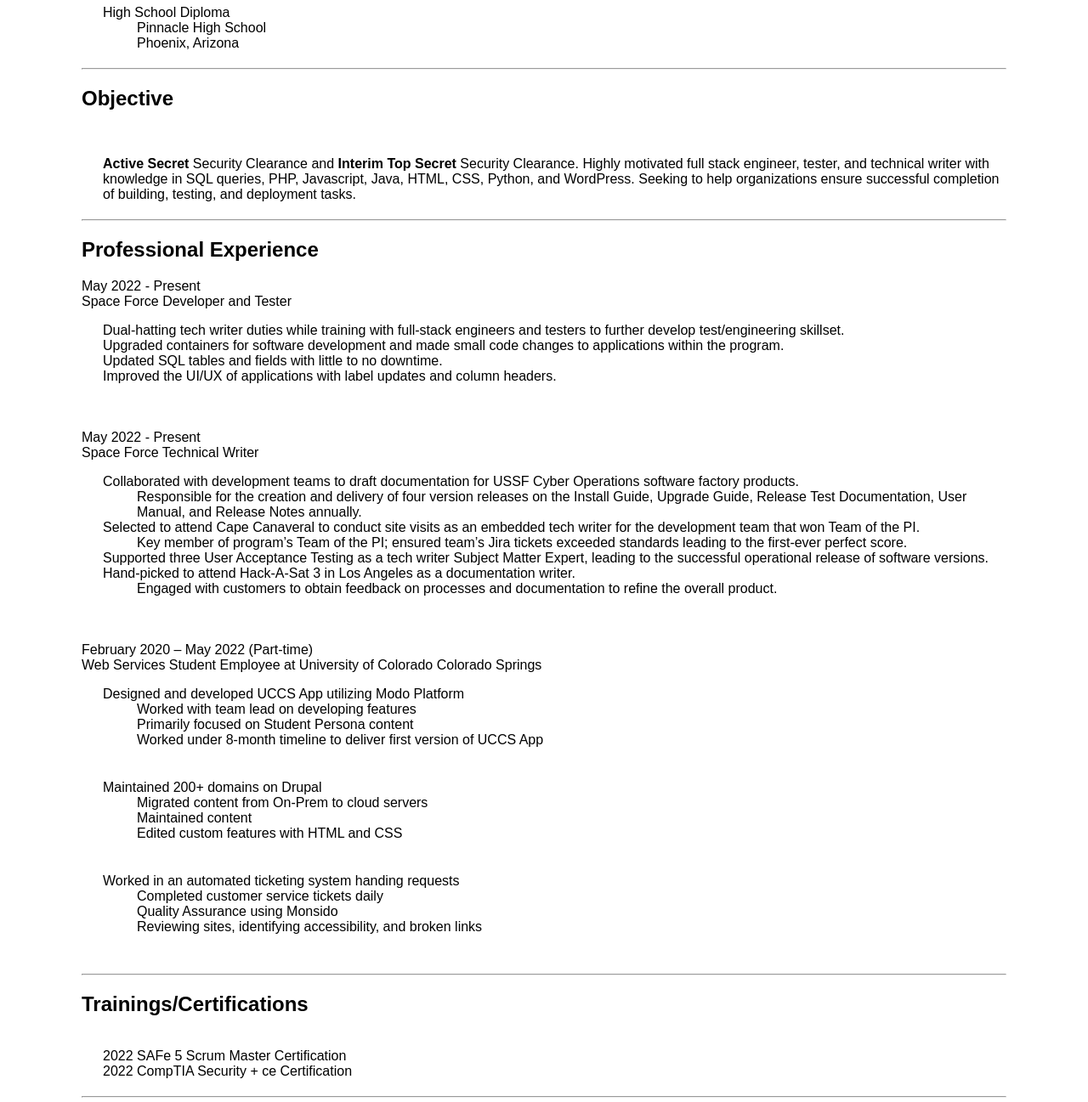
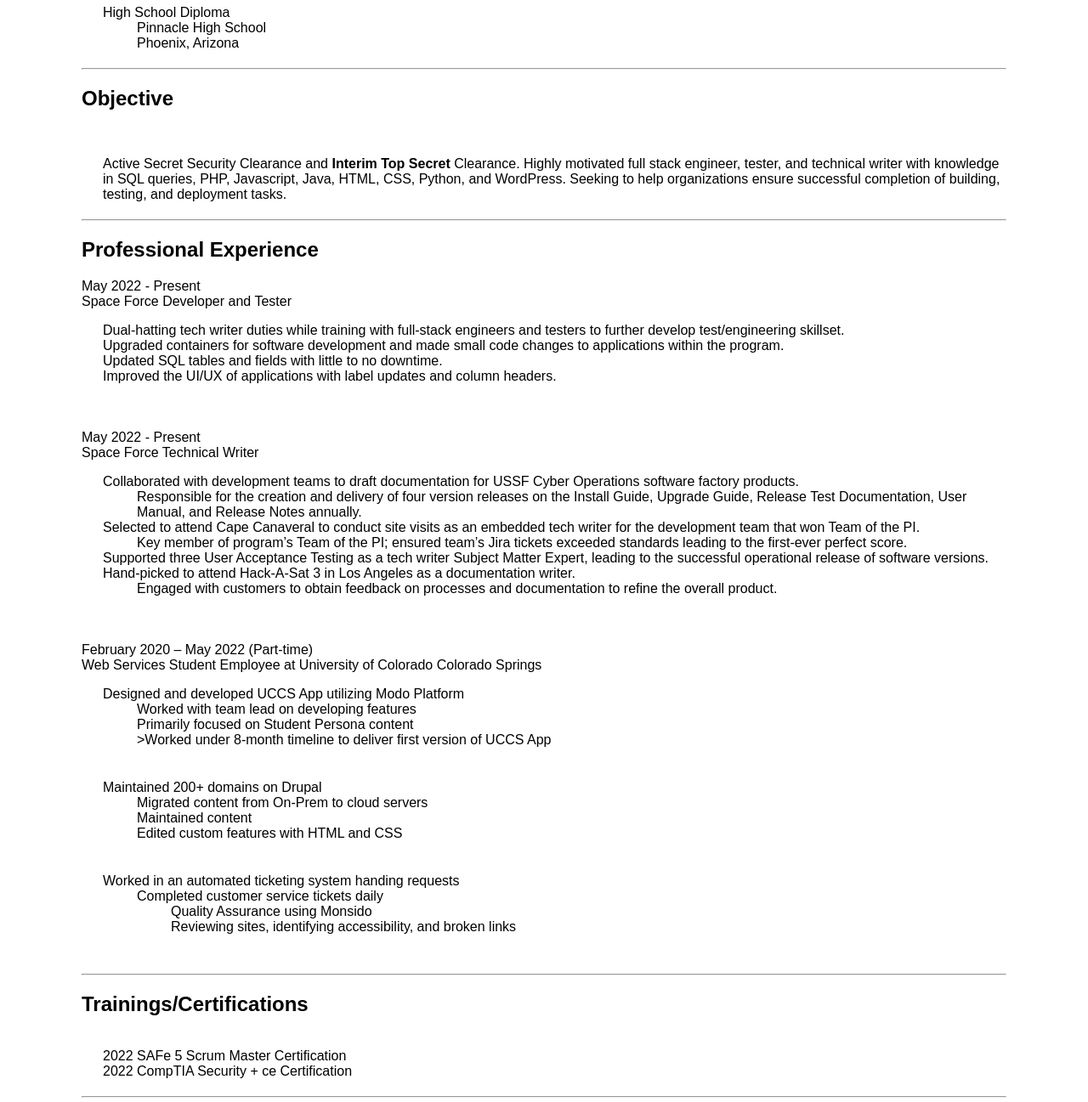
Before and after one commit to ajunge15/Portfolio, a plain HTML site: page Resume.html in a window 1280 px wide. Shown: the part 342-1639 px from the top of the page at 85% size. Drawn offline with Linux system fonts and the light colour scheme.

Commit message:
Update Resume.html

```diff
--- a/Resume.html
+++ b/Resume.html
@@ -38,8 +38,8 @@
         </ul><hr>
 
         <h2>Objective</h2><br><ul class="spacing">
-        <p><b>Active Secret</b> Security Clearance and <b>Interim Top Secret</b> Security Clearance. Highly motivated full stack engineer, tester, and technical writer with knowledge
-        in SQL queries, PHP, Javascript, Java, HTML, CSS, Python, and WordPress. Seeking to help organizations ensure successful completion
+        <p>Active Secret</b> Security Clearance and <b>Interim Top Secret</b> Clearance. Highly motivated full stack engineer, tester, and technical writer with knowledge
+            in SQL queries, PHP, Javascript, Java, HTML, CSS, Python, and WordPress. Seeking to help organizations ensure successful completion
         of building, testing, and deployment tasks. </p></ul>
         <hr>
 
@@ -69,7 +69,7 @@
             <li>Designed and developed UCCS App utilizing Modo Platform</li>
           	<li class="custom-indent">Worked with team lead on developing features</li>
             	<li class="custom-indent">Primarily focused on Student Persona content</li>
-           	<li class="custom-indent">Worked under 8-month timeline to deliver first version of UCCS App</li>
+           	<li class="custom-indent">>Worked under 8-month timeline to deliver first version of UCCS App</li>
         </ul><br>
 
             <ul class="spacing">Maintained 200+ domains on Drupal
@@ -79,7 +79,7 @@
             </ul><br>
 
             <ul class="spacing">Worked in an automated ticketing system handing requests
-           	<li class="custom-indent">Completed customer service tickets daily</li>
+           	<il class="custom-indent">Completed customer service tickets daily
             	<li class="custom-indent">Quality Assurance using Monsido</li>
             	<li class="custom-indent">Reviewing sites, identifying accessibility, and broken links</li>
             </ul><br><hr>
@@ -110,7 +110,7 @@
     <div class="wrappernav">
         <ul class="footer-links">
              <li><a href = "https://www.linkedin.com/in/ameliajunge/">LinkedIn</a></li><i class="fa-brands fa-linkedin"></i>
-            <li><a href="mailto:ameliajungee@gmail.com">Email</a></li>
+            <li><a href="mailto:ajunge@uccs.edu">Email</a></li>
          </ul>
      </div>
 </footer>
```
